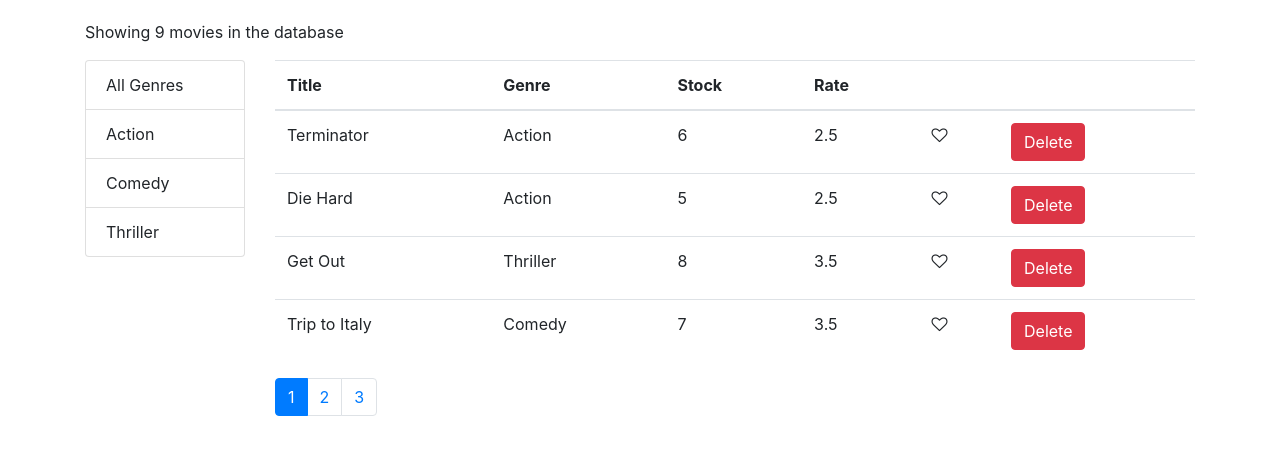
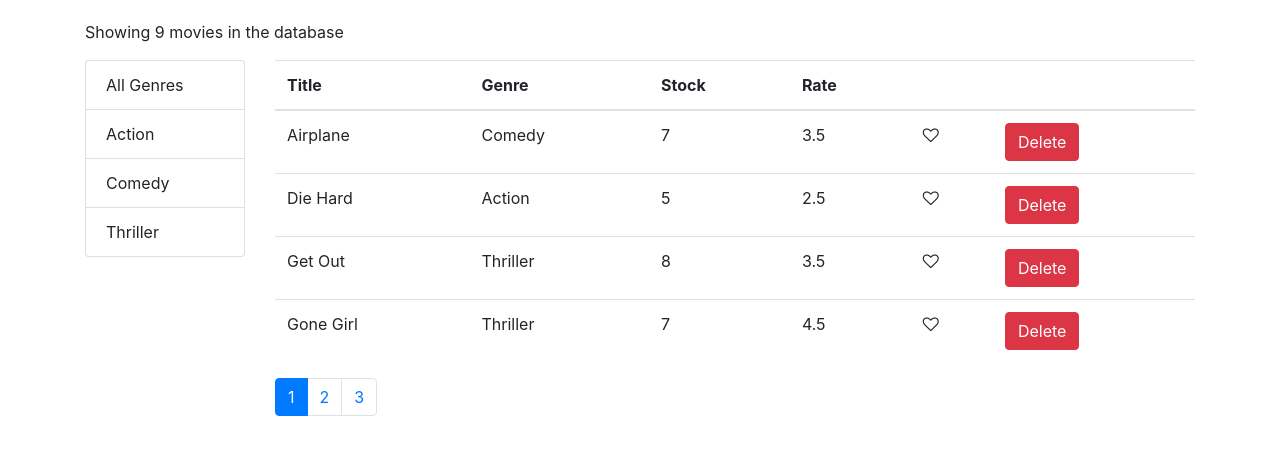
Before and after one commit to helgonaft/react-vidly, a React (Create React App) app: page / in a window 1280 px wide. Shown: the top 454 px of the page. Built offline with nearby package versions, Linux system fonts and the light colour scheme.

Commit message:
table sorting

```diff
--- a/src/components/movies.jsx
+++ b/src/components/movies.jsx
@@ -5,6 +5,7 @@
 import ListGroup from "./common/listGroup";
 import { getGenres } from "../services/fakeGenreService";
 import MoviesTable from "./moviesTable";
+import _ from "lodash";
 
 class Movies extends Component {
   state = {
@@ -12,11 +13,12 @@
     pageSize: 4,
     currentPage: 1,
     selectedGenre: null,
-    genres: []
+    genres: [],
+    sortColumn: { path: "title", order: "asc" }
   };
 
   componentDidMount() {
-    const genres = [{ name: "All Genres" }, ...getGenres()];
+    const genres = [{ _id: "", name: "All Genres" }, ...getGenres()];
     this.setState({ movies: getMovies(), genres });
   }
 
@@ -53,6 +55,10 @@
     // this.setState({ movies });
   };
 
+  handleSort = path => {
+    this.setState({ sortColumn: { path, order: "asc" } });
+  };
+
   render() {
     // variable count = length property of movies object
     const { length: count } = this.state.movies;
@@ -60,13 +66,16 @@
       pageSize,
       currentPage,
       selectedGenre,
-      movies: allMovies
+      movies: allMovies,
+      sortColumn
     } = this.state;
     const filtered =
       selectedGenre && selectedGenre._id
         ? allMovies.filter(m => m.genre._id === selectedGenre._id)
         : allMovies;
-    const movies = paginate(filtered, currentPage, pageSize);
+    // orderBy takes 3 args: items, sort by what (it can be array), sort order (can be array)
+    const sorted = _.orderBy(filtered, [sortColumn.path], [sortColumn.order]);
+    const movies = paginate(sorted, currentPage, pageSize);
 
     return (
       <React.Fragment>
@@ -84,6 +93,7 @@
               movies={movies}
               onLike={this.handleLike}
               onDelete={this.handleDelete}
+              onSort={this.handleSort}
             ></MoviesTable>
             <Pagination
               itemsCount={filtered.length}
--- a/src/components/moviesTable.jsx
+++ b/src/components/moviesTable.jsx
@@ -3,15 +3,23 @@
 import Like from "./common/like";
 
 const MoviesTable = props => {
-  const { movies, onDelete, onLike } = props;
+  const { movies, onDelete, onLike, onSort } = props;
   return (
     <table className="table">
       <thead>
         <tr>
-          <th scope="col">Title</th>
-          <th scope="col">Genre</th>
-          <th scope="col">Stock</th>
-          <th scope="col">Rate</th>
+          <th onClick={() => onSort("title")} scope="col">
+            Title
+          </th>
+          <th onClick={() => onSort("genre.name")} scope="col">
+            Genre
+          </th>
+          <th onClick={() => onSort("numberInStock")} scope="col">
+            Stock
+          </th>
+          <th onClick={() => onSort("dailyRentalRate")} scope="col">
+            Rate
+          </th>
           <th></th>
           <th></th>
         </tr>
```
